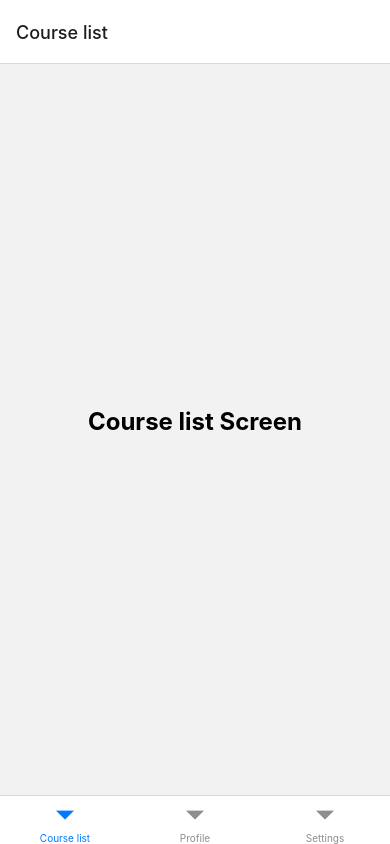
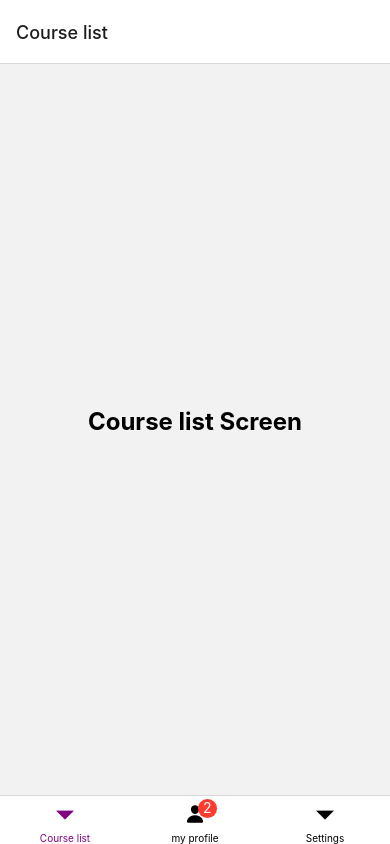
Before and after one commit to setykarimi/react-native, a React Native app: screen / in a window 390 px wide. Built offline with nearby package versions, Linux system fonts and the light colour scheme.

Commit message:
Subject: Rn navigation, Description: Add options in tab navigation, Date: 7/9/2024

```diff
--- a/components/bottom-navigation/index.js
+++ b/components/bottom-navigation/index.js
@@ -4,15 +4,25 @@ import React from "react";
 import CourseListScreen from "../../screens/course-list-screen";
 import ProfileScreen from "../../screens/profile-screen";
 import SettingScreen from "../../screens/setting-screen";
+import Ionicons from '@expo/vector-icons/Ionicons'
 
 const Tab = createBottomTabNavigator();
 
 export default function BottomNavigation() {
   return (
     <NavigationContainer>
-      <Tab.Navigator>
+      <Tab.Navigator screenOptions={{
+        tabBarLabelPosition: 'below-icon',
+        tabBarShowLabel: true,
+        tabBarActiveTintColor:'purple',
+        tabBarInactiveTintColor: '#000',
+      }}>
         <Tab.Screen name="Course list" component={CourseListScreen} />
-        <Tab.Screen name="Profile" component={ProfileScreen} />
+        <Tab.Screen name="Profile" component={ProfileScreen} options={{
+          tabBarLabel: "my profile",
+          tabBarIcon: ({color})=> <Ionicons name="person" size={20} color={color}/>,
+          tabBarBadge: 2
+        }}/>
         <Tab.Screen name="Settings" component={SettingScreen} />
       </Tab.Navigator>
     </NavigationContainer>
```
